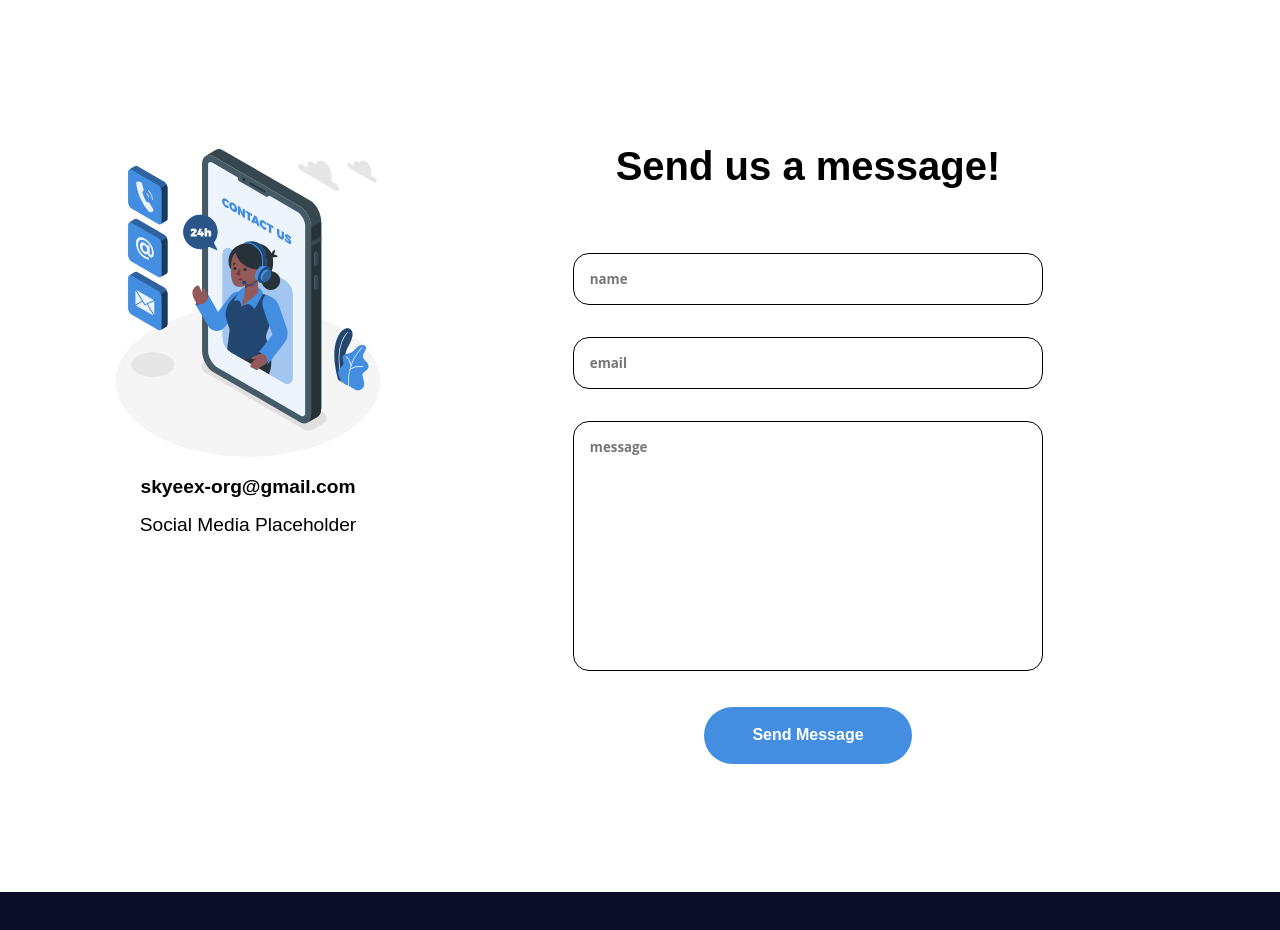
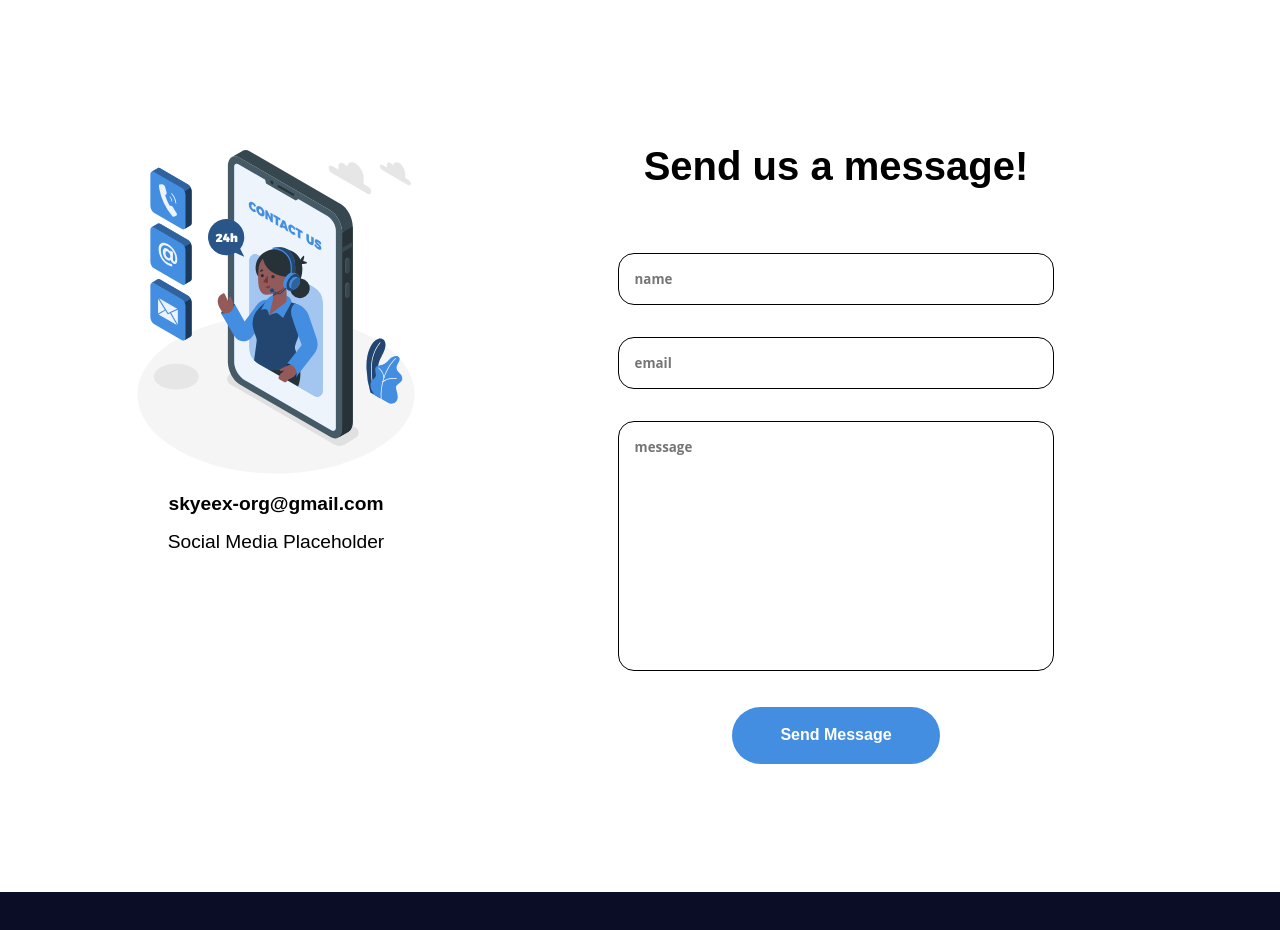
Before and after one commit to Skyeex-org/Skyeex-org.github.io, a Next.js app: page / in a window 1280 px wide. Shown: the part 2940-3870 px from the top of the page. Built offline with nearby package versions, Linux system fonts and the light colour scheme.

Commit message:
SKW-12 | Design updates

```diff
--- a/src/components/ContactForm/ContactForm.css.tsx
+++ b/src/components/ContactForm/ContactForm.css.tsx
@@ -40,6 +40,10 @@ export const ContactInput = styled.input`
         box-shadow: 0 0 10px ${Colors.coreDarkerBlue};
     }
 
+    ${minWidthQuery(Breakpoints.medium)} {
+        width: 70%;
+    }
+
     ${minWidthQuery(Breakpoints.large)} {
         width: 60%;
     }
@@ -60,6 +64,10 @@ export const ContactTextArea = styled.textarea`
         outline: none !important;
         border-color: ${Colors.coreDarkerBlue};
         box-shadow: 0 0 10px ${Colors.coreDarkerBlue};
+    }
+
+    ${minWidthQuery(Breakpoints.medium)} {
+        width: 70%;
     }
 
     ${minWidthQuery(Breakpoints.large)} {
@@ -88,13 +96,13 @@ export const ContactTextBox = styled.div`
 `;
 
 export const ContactSvg = styled.img`
-    width: 80%;
+    width: 100%;
 
     ${minWidthQuery(Breakpoints.medium)} {
         width: 50%;
     }
 
     ${minWidthQuery(Breakpoints.large)} {
-        width: 100%;
+        width: 90%;
     }
 `;
--- a/src/components/ContactForm/ContactForm.tsx
+++ b/src/components/ContactForm/ContactForm.tsx
@@ -11,6 +11,7 @@ import {
 } from "@components/components/GeneralStyleSheet/GeneralStyleSheet";
 import { FooterConfig, formSubmitCodeUrl } from "@components/configs/general";
 import ContactUsSvg from "../../assets/svgs/contact-us.svg";
+import { useGetScreenSize } from "@components/utils/useGetScreenSize";
 
 enum EmailElements {
     NAME = 'name',
@@ -24,6 +25,8 @@ const isValidEmail = (email: string): boolean => {
 };
 
 export const ContactForm: FC = () => {
+    const { isDesktop } = useGetScreenSize();
+
     const [name, setName] = useState<string>('');
     const [email, setEmail] = useState<string>('');
     const [message, setMessage] = useState<string>('');
@@ -80,16 +83,20 @@ export const ContactForm: FC = () => {
     return (
         <ContactWrapper>
             <FlexContainer>
-                <FlexColumn columnPercentage={30}>
+                <FlexColumn columnPercentage={35}>
                     <ContactTextBox>
                         <ContactSvg src={ContactUsSvg.src} />
                         <ContactParagraph isBold={true}>{FooterConfig.metadataText}</ContactParagraph>
                         <ContactParagraph>Social Media Placeholder</ContactParagraph>
                     </ContactTextBox>
                 </FlexColumn>
-                <FlexColumn columnPercentage={70}>
-                    <ContactHeader>Send us a message!</ContactHeader>
-                    <SeparatorSpace paddingValue={1.5} />
+                <FlexColumn columnPercentage={65}>
+                    {isDesktop() && (
+                        <React.Fragment>
+                            <ContactHeader>Send us a message!</ContactHeader>
+                            <SeparatorSpace paddingValue={1.5} />
+                        </React.Fragment>
+                    )}
                     <ContactFormWrapper action={formSubmitCodeUrl} method="POST" onSubmit={onSubmitFormProcess}>
                         <ContactInput
                             placeholder={EmailElements.NAME}
```
Also changed, not shown: src/components/GeneralStyleSheet/GeneralStyleSheet.tsx (indentation only).
